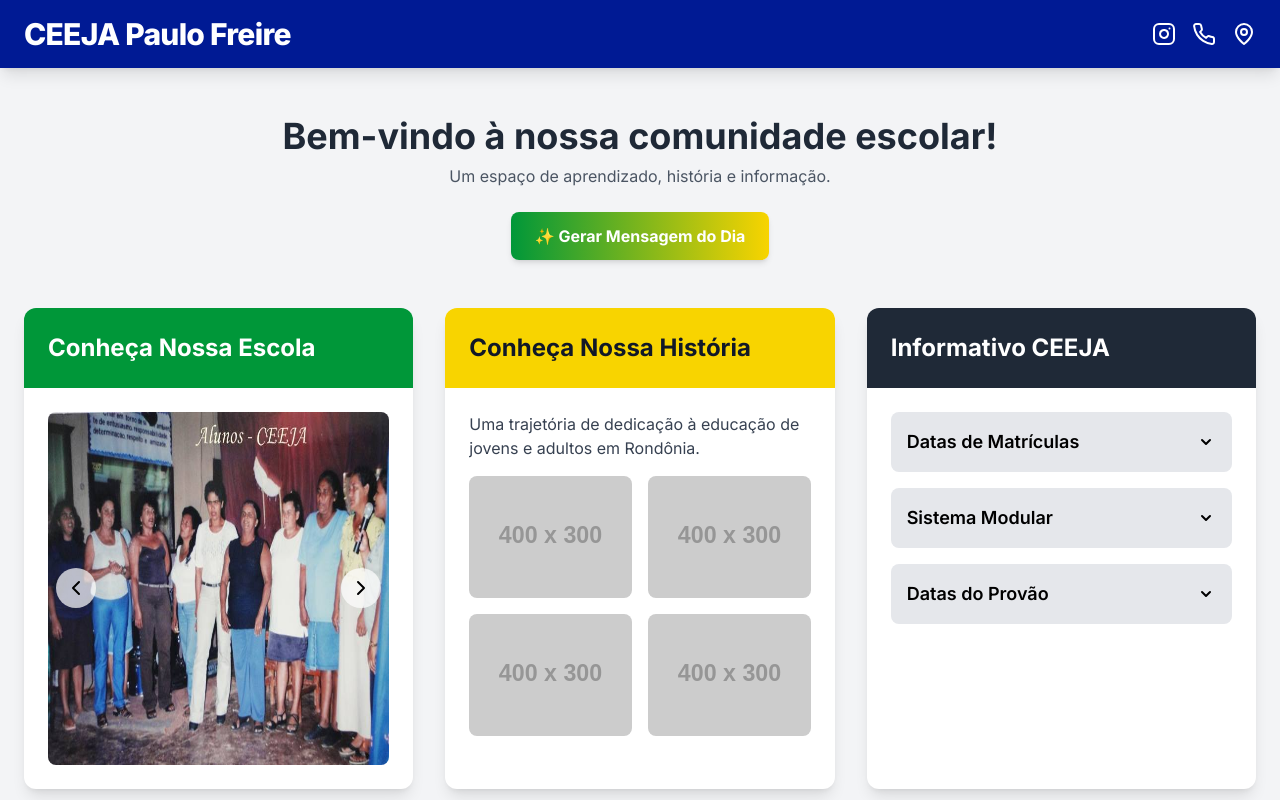
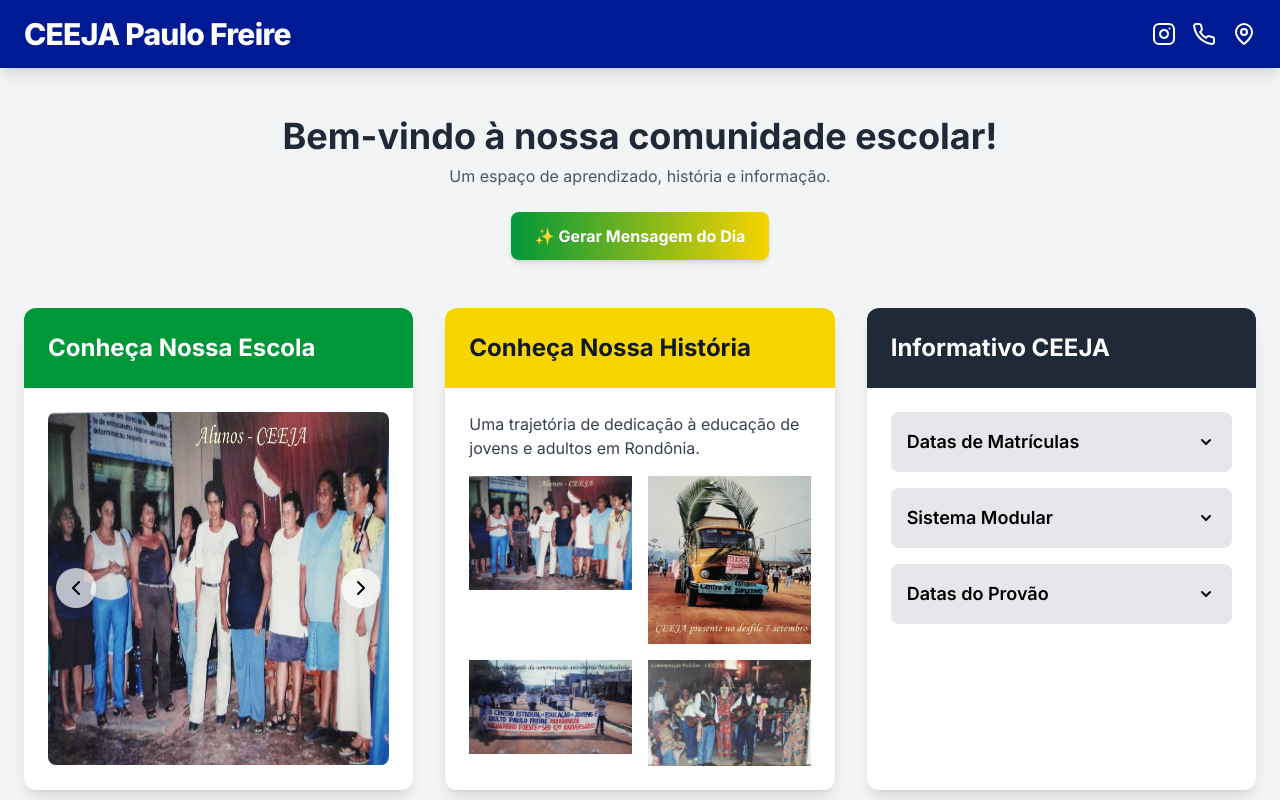
Before and after one commit to Askeland-x/ceeja.mdo, a plain HTML site: page index.html in a window 1280 px wide. Shown: the top 800 px of the page. Drawn offline with nearby package versions, Linux system fonts and the light colour scheme; placeholder pictures from the web are drawn by us.

Commit message:
Update index.html
troca de posiçao das imagens/ imagens agora duplicas aguardam as novas

```diff
--- a/index.html
+++ b/index.html
@@ -103,10 +103,10 @@
                 <div class="p-6 flex-grow">
                     <p class="mb-4 text-gray-700">Uma trajetória de dedicação à educação de jovens e adultos em Rondônia.</p>
                     <div class="grid grid-cols-2 gap-4">
-                        <img src="https://placehold.co/400x300/CCCCCC/FFFFFF?text=Fundação" alt="Imagem histórica 1" class="rounded-lg w-full h-auto object-cover">
-                        <img src="https://placehold.co/400x300/CCCCCC/FFFFFF?text=Primeira+Turma" alt="Imagem histórica 2" class="rounded-lg w-full h-auto object-cover">
-                        <img src="https://placehold.co/400x300/CCCCCC/FFFFFF?text=Prédio+Antigo" alt="Imagem histórica 3" class="rounded-lg w-full h-auto object-cover">
-                        <img src="https://placehold.co/400x300/CCCCCC/FFFFFF?text=Evento+Marcante" alt="Imagem histórica 4" class="rounded-lg w-full h-auto object-cover">
+                        <img src="./1.jpg" alt="Foto da turma em momento de aprendizado" class="w-full flex-shrink-0">
+                                <img src="./2.jpg" alt="Vista geral do prédio do CEEJA" class="w-full flex-shrink-0">
+                                <img src="./3.jpg" alt="Professores e alunos em evento" class="w-full flex-shrink-0">
+                                <img src="./4.jpg" alt="Detalhe do logotipo ou placa da escola" class="w-full flex-shrink-0">
                     </div>
                 </div>
             </div>
```
